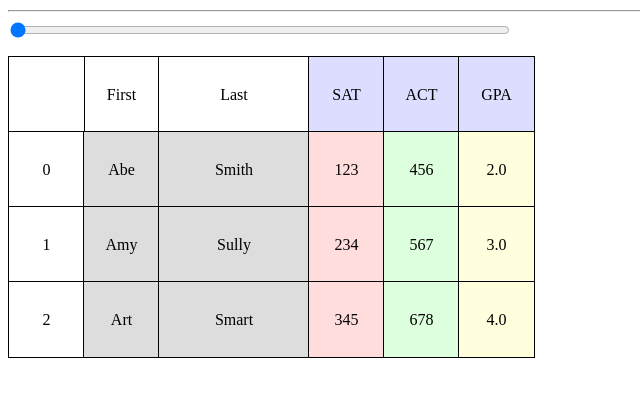
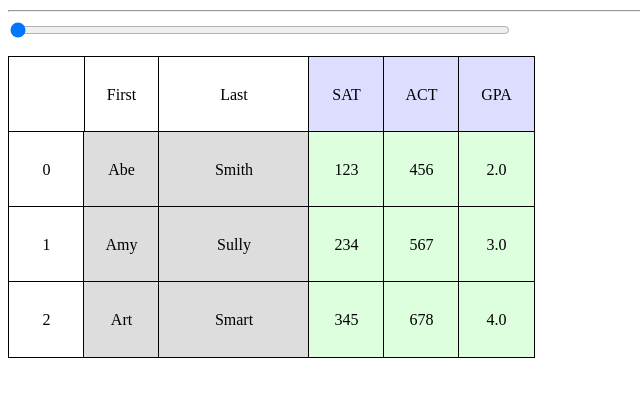
Before and after one commit to nathancarter/dataframe-animations, a plain HTML site: page melt.html in a window 1280 px wide. Shown: the part 84-480 px from the top of the page, without its empty margins (0-640 px from the left). Drawn offline with Linux system fonts and the light colour scheme.

Commit message:
More color change for consistency

```diff
--- a/melt.html
+++ b/melt.html
@@ -55,7 +55,7 @@
                     'Sully', 2, 2, 2, 8, { w1 : 2, w2 : 2 },
                     'Smart', 2, 3, 2, 9, { w1 : 2, w2 : 2 },
                 );
-                setColor( '#ffdddd' );
+                setColor( '#ddffdd' );
                 addBoxes(
                     '123', 4, 1, 5, 1,
                     '234', 4, 2, 5, 2,
@@ -67,7 +67,7 @@
                     '567', 5, 2, 5, 5,
                     '678', 5, 3, 5, 6
                 );
-                setColor( '#ffffdd' );
+                setColor( '#ddffdd' );
                 addBoxes(
                     '2.0', 6, 1, 5, 7,
                     '3.0', 6, 2, 5, 8,
```
